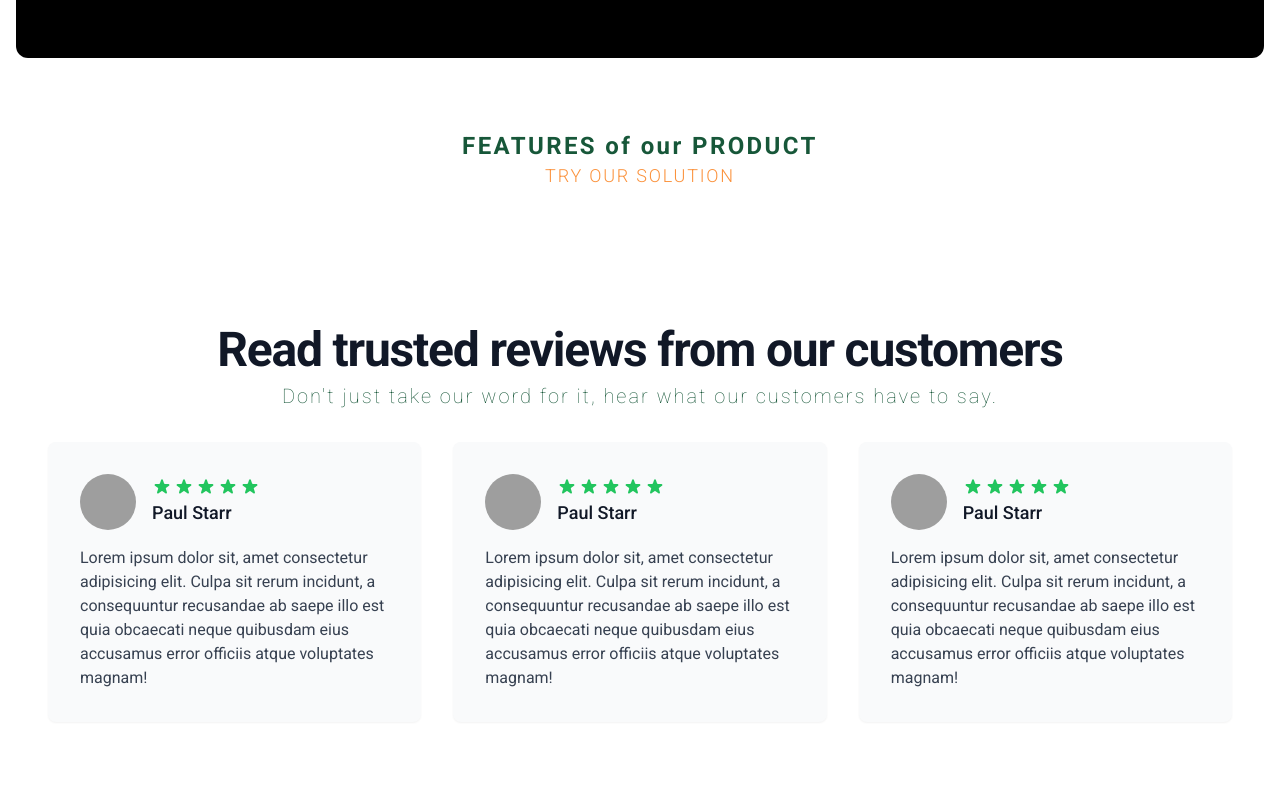
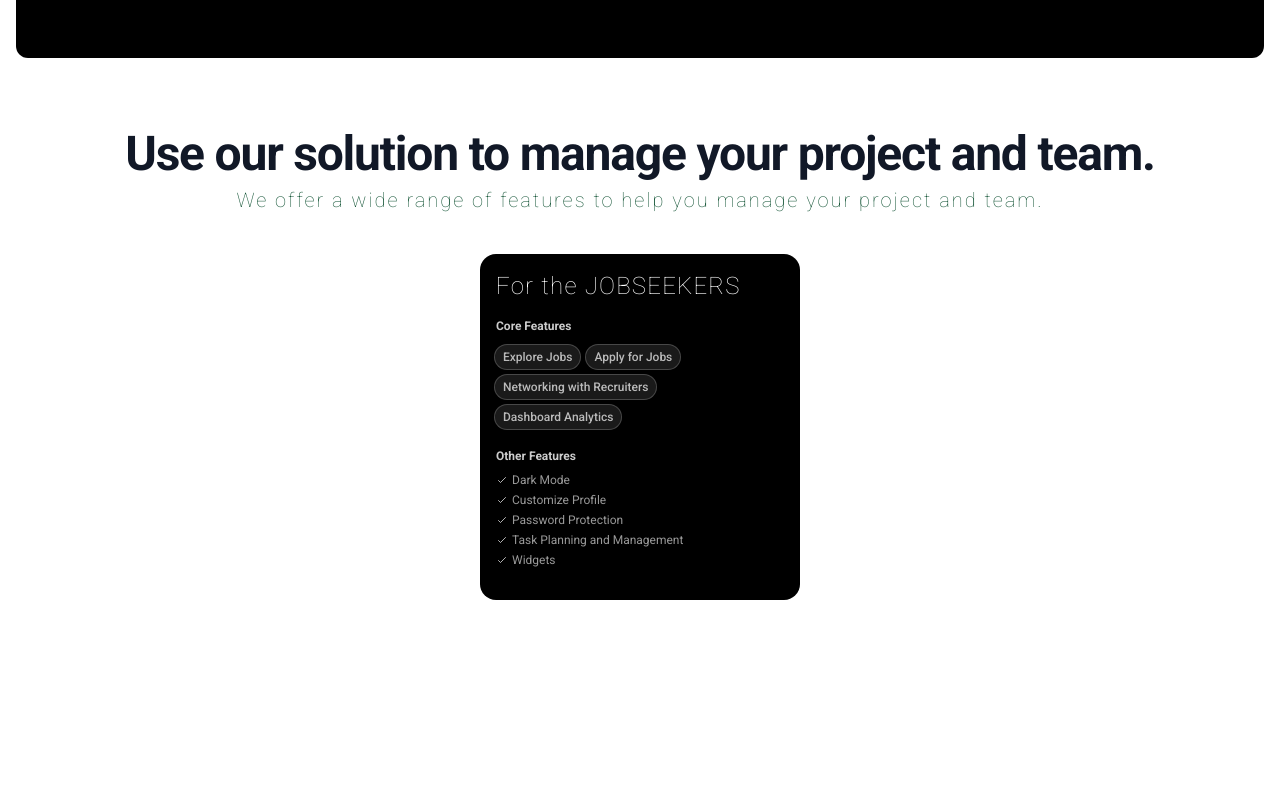
Before and after one commit to vallagenakisu/SystemProject, a React (Vite) app in the folder Job_Recommendation/: page /Landing in a window 1280 px wide. Shown: the part 542-1340 px from the top of the page. Built offline with nearby package versions, Linux system fonts and the light colour scheme; grey boxes are pictures that could not be loaded.

Commit message:
Features section is in design process

```diff
--- a/Job_Recommendation/src/Components/Landing_Page/FeatureSection.jsx
+++ b/Job_Recommendation/src/Components/Landing_Page/FeatureSection.jsx
@@ -1,17 +1,162 @@
-import React from 'react'
+import React from "react";
 
 const FeatureSection = () => {
   return (
-    <div className='mt-10'>
-      <div className='text-primaryfontcolor text-2xl tracking-widest font-semibold text-center'>
-        FEATURES of our PRODUCT
+    <div className="mt-10">
+      <h2 className="text-center text-4xl font-bold tracking-tight text-gray-900 sm:text-5xl">
+        Use our solution to manage your project and team.
+      </h2>
+      <h3 className="text-center text-xl font-extralight tracking-widest text-primaryfontcolor mt-2">
+        We offer a wide range of features to help you manage your project and
+        team.
+      </h3>
+      {/* Cards to show the features  */}
+      <div className="mt-10 flex justify-center items-center">
+
+        <div class="card w-80 h-auto bg-black rounded-2xl overflow-hidden relative transition-all duration-300 hover:shadow-lg hover:shadow-primaryfontcolor hover:translate-y-10">
+          <div class="card-content p-4 relative z-10">
+            <div class="flex items-center mb-4">
+
+              <div>
+                <h2
+                  title="SuperApp"
+                  class="text-2xl font-thin tracking-wider text-white text truncate text-center"
+                >
+                  For the JOBSEEKERS
+                </h2>
+
+              </div>
+            </div>
+
+            <div class="mb-4">
+              <h3 class="text-xs font-semibold text-white/80 mb-2">
+                Core Features
+              </h3>
+              <div class="flex flex-wrap -mx-1">
+                <div class="px-2 py-1 m-0.5 bg-white/10 rounded-full text-xs font-medium text-white/70 shadow-sm border border-white/20 transition-all duration-300 hover:bg-white/20">
+                  Explore Jobs
+                </div>
+                <div class="px-2 py-1 m-0.5 bg-white/10 rounded-full text-xs font-medium text-white/70 shadow-sm border border-white/20 transition-all duration-300 hover:bg-white/20">
+                  Apply for Jobs
+                </div>
+                <div class="px-2 py-1 m-0.5 bg-white/10 rounded-full text-xs font-medium text-white/70 shadow-sm border border-white/20 transition-all duration-300 hover:bg-white/20">
+                  Networking with Recruiters
+                </div>
+                <div class="px-2 py-1 m-0.5 bg-white/10 rounded-full text-xs font-medium text-white/70 shadow-sm border border-white/20 transition-all duration-300 hover:bg-white/20">
+                  Dashboard Analytics
+                </div>
+              </div>
+            </div>
+
+            <div class="mb-4">
+              <h3 class="text-xs font-semibold text-white/80 mb-2">
+                Other Features
+              </h3>
+              <ul class="text-xs text-white/60 grid grid-cols-1 gap-1">
+                <li class="flex items-center">
+                  <svg
+                    xmlns="http://www.w3.org/2000/svg"
+                    viewBox="0 0 24 24"
+                    stroke="currentColor"
+                    fill="none"
+                    class="w-3 h-3 mr-1 text-white/70"
+                  >
+                    <path
+                      d="M5 13l4 4L19 7"
+                      stroke-width="2"
+                      stroke-linejoin="round"
+                      stroke-linecap="round"
+                    ></path>
+                  </svg>
+                  <span title="Dark Mode" class="truncate">
+                    Dark Mode
+                  </span>
+                </li>
+                <li class="flex items-center">
+                  <svg
+                    xmlns="http://www.w3.org/2000/svg"
+                    viewBox="0 0 24 24"
+                    stroke="currentColor"
+                    fill="none"
+                    class="w-3 h-3 mr-1 text-white/70"
+                  >
+                    <path
+                      d="M5 13l4 4L19 7"
+                      stroke-width="2"
+                      stroke-linejoin="round"
+                      stroke-linecap="round"
+                    ></path>
+                  </svg>
+                  <span title="Custom Themes" class="truncate">
+                    Customize Profile
+                  </span>
+                </li>
+                <li class="flex items-center">
+                  <svg
+                    xmlns="http://www.w3.org/2000/svg"
+                    viewBox="0 0 24 24"
+                    stroke="currentColor"
+                    fill="none"
+                    class="w-3 h-3 mr-1 text-white/70"
+                  >
+                    <path
+                      d="M5 13l4 4L19 7"
+                      stroke-width="2"
+                      stroke-linejoin="round"
+                      stroke-linecap="round"
+                    ></path>
+                  </svg>
+                  <span title="Password Protection" class="truncate">
+                    Password Protection
+                  </span>
+                </li>
+                <li class="flex items-center">
+                  <svg
+                    xmlns="http://www.w3.org/2000/svg"
+                    viewBox="0 0 24 24"
+                    stroke="currentColor"
+                    fill="none"
+                    class="w-3 h-3 mr-1 text-white/70"
+                  >
+                    <path
+                      d="M5 13l4 4L19 7"
+                      stroke-width="2"
+                      stroke-linejoin="round"
+                      stroke-linecap="round"
+                    ></path>
+                  </svg>
+                  <span title="Data Export" class="truncate">
+                    Task Planning and Management
+                  </span>
+                </li>
+                <li class="flex items-center">
+                  <svg
+                    xmlns="http://www.w3.org/2000/svg"
+                    viewBox="0 0 24 24"
+                    stroke="currentColor"
+                    fill="none"
+                    class="w-3 h-3 mr-1 text-white/70"
+                  >
+                    <path
+                      d="M5 13l4 4L19 7"
+                      stroke-width="2"
+                      stroke-linejoin="round"
+                      stroke-linecap="round"
+                    ></path>
+                  </svg>
+                  <span title="Widgets" class="truncate">
+                    Widgets
+                  </span>
+                </li>
+              </ul>
+            </div>
+
+
+          </div>
+        </div>
       </div>
-      <div className='text-orange-400 text-lg tracking-widest font-light text-center'>
-        TRY OUR SOLUTION
-      </div>
+    </div>
+  );
+};
 
-    </div>
-  )
-}
-
-export default FeatureSection
+export default FeatureSection;
--- a/Job_Recommendation/src/Components/Landing_Page/TestimonialSection.jsx
+++ b/Job_Recommendation/src/Components/Landing_Page/TestimonialSection.jsx
@@ -2,7 +2,7 @@ import React from "react";
 
 const TestimonialSection = () => {
   return (
-    <div className="mt-10">
+    <div className="mt-48">
 
       <section className="bg-white">
         <div className="mx-auto max-w-screen-xl px-4 py-12 sm:px-6 lg:px-8 lg:py-16">
```
